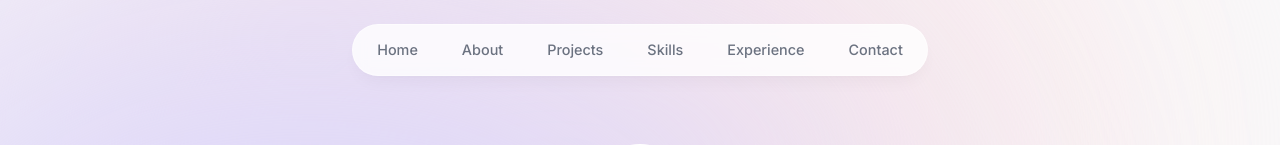
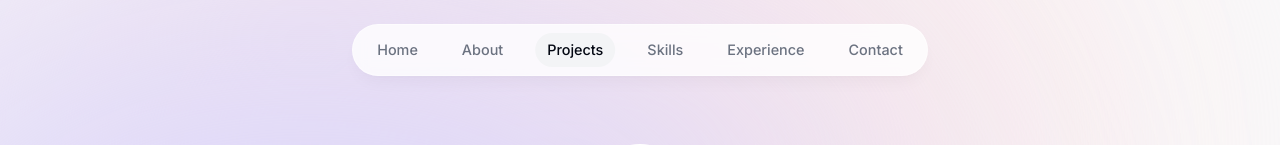
Before and after one commit to Quanghng/Portfolio, a Next.js app: page / in a window 1280 px wide. Shown: the top 145 px of the page. Built offline with nearby package versions, Linux system fonts and the light colour scheme.

Commit message:
Added animations for header and navigations

```diff
--- a/app/layout.tsx
+++ b/app/layout.tsx
@@ -1,6 +1,7 @@
 import Header from '@/components/header'
 import './globals.css'
 import { Inter } from 'next/font/google'
+import ActiveSectionContextProvider from '@/context/active-section-context'
 
 const inter = Inter({ subsets: ['latin'] })
 
@@ -15,12 +16,15 @@
   children: React.ReactNode
 }) {
   return (
-    <html lang="en">
+    <html lang="en" className='!scroll-smooth'>
       <body className={`${inter.className} bg-gray-50 text-gray-950 relative h-[5000px] pt-28 sm:pt-36`}>
         <div className="bg-[#fbe2e3] absolute top-[-6rem] -z-10 right-[11rem] h-[31.25rem] w-[31.25rem] rounded-full blur-[10rem] sm:w-[68.75rem]"></div>
         <div className="bg-[#dbd7fb] absolute top-[-1rem] -z-10 left-[-35rem] h-[50rem] w-[31.25rem] rounded-full blur-[10rem] sm:w-[68.75rem] md:left-[-33rem] lg:left-[-28rem] xl:left-[-15rem] 2xl:left-[-5rem]"></div>
-        <Header />
-        {children}
+
+        <ActiveSectionContextProvider>
+          <Header />
+          {children}
+        </ActiveSectionContextProvider>
       </body>
     </html>
   )
--- a/components/about.tsx
+++ b/components/about.tsx
@@ -1,15 +1,20 @@
 "use client"
 
-import React from 'react'
+import React, { useEffect } from 'react'
 import SectionHeading from './section-heading';
 import { motion } from 'framer-motion'
+import { useSectionView } from '@/lib/hooks';
 
 export default function About() {
+  const { ref } = useSectionView('About');
+
   return (
-    <motion.section className='mb-28 max-w-[45rem] text-center leading-8 sm:mb-40'
+    <motion.section className='mb-28 max-w-[45rem] text-center leading-8 sm:mb-40 scroll-mt-28'
       initial={{ opacity: 0, y: 100}}
       animate={{ opacity: 1, y: 0 }}
       transition={{ delay: 0.175 }}
+      id="about"
+      ref={ref}
     >
       <SectionHeading>About me</SectionHeading>
       <p className="mb-3">
--- a/components/header.tsx
+++ b/components/header.tsx
@@ -1,11 +1,15 @@
 "use client";
 
-import React from 'react'
+import React, { useContext, useState } from 'react'
 import { motion } from "framer-motion"
-import { links } from '@/lib/data';
-import Link from 'next/link';
+import { links } from '@/lib/data'
+import Link from 'next/link'
+import clsx from'clsx'
+import { useActiveSectionContext } from '@/context/active-section-context';
 
 export default function Header() {
+  const { activeSection, setActiveSection, setTimeOfLastClick } = useActiveSectionContext();
+
   return <header className="z-[999] relative">
     <motion.div className="fixed top-0 left-1/2 h-[4.5rem] w-full rounded-none border border-white border-opacity-40 bg-white bg-opacity-80 shadow-lg shadow-black/[0.03] backdrop-blur-[0.5rem] sm:top-6 sm:h-[3.25rem] sm:w-[36rem] sm:rounded-full"
         initial={{ y: -100, x: "-50%", opacity: 0 }}
@@ -17,14 +21,36 @@
         {
           links.map(link => (
             <motion.li
-            className='h-3/4 flex items-center justify-center'
+            className='h-3/4 flex items-center justify-center relative'
             key={link.hash}
             initial={{ y: -100, opacity: 0}}
             animate={{ y: 0, opacity: 1}}
           >
               <Link
-              className='flex w-full items-center justify-center px-3 py-3 hover:text-gray-950 transition' href={link.hash}>
+              className={clsx('flex w-full items-center justify-center px-3 py-3 hover:text-gray-950 transition', {
+                "text-gray-950": activeSection === link.name,
+              })}
+              href={link.hash}
+              onClick={() => {
+                setActiveSection(link.name)
+                setTimeOfLastClick(Date.now())
+              }}
+              >
                 {link.name}
+
+                {
+                  link.name === activeSection && (
+                    <motion.span className='bg-gray-100 rounded-full absolute inset-0 -z-10'
+                    layoutId='activeSection'
+                    transition={{
+                      type: 'spring',
+                      stiffness: 380,
+                      damping: 30,
+                    }}>
+                    </motion.span>
+                  )
+                }
+
               </Link>
             </motion.li>
           ))
--- a/components/intro.tsx
+++ b/components/intro.tsx
@@ -7,10 +7,13 @@
 import Link from 'next/link'
 import { HiDownload } from 'react-icons/hi'
 import { FaGithubSquare } from 'react-icons/fa'
+import { useSectionView } from '@/lib/hooks'
 
 export default function Intro() {
+  const { ref } = useSectionView('Home', 0.5);
+
   return (
-    <section className='mb-28 max-w-[50rem] text-center sm:mb-0'>
+    <section ref={ref} className='mb-28 max-w-[50rem] text-center sm:mb-0 scroll-mt-[100rem]' id='home'>
       <div className='flex items-center justify-center'>
         <div className='relative'>
           <motion.div
--- a/components/projects.tsx
+++ b/components/projects.tsx
@@ -1,11 +1,16 @@
-import React from 'react'
+"use client"
+
+import React, { useEffect } from 'react'
 import SectionHeading from './section-heading'
 import { projectsData } from '@/lib/data'
 import Project from './project'
+import { useSectionView } from '@/lib/hooks'
 
 export default function Projects() {
+  const { ref } = useSectionView('Projects', 0.5);
+
   return (
-    <section>
+    <section ref={ref} id="projects" className='scroll-mt-28'>
       <SectionHeading>My projects</SectionHeading>
       <div>
         {
--- /dev/null
+++ b/context/active-section-context.tsx
@@ -0,0 +1,43 @@
+"use client"
+
+import type { SectionName } from '@/lib/types';
+import React, { useState, createContext, useContext } from 'react'
+
+
+type ActiveSectionContextProviderProps = {
+  children: React.ReactNode;
+}
+type ActiveSectionContextType = {
+  activeSection: SectionName;
+  setActiveSection: React.Dispatch<React.SetStateAction<SectionName>>;
+  timeOfLastClick: number;
+  setTimeOfLastClick: React.Dispatch<React.SetStateAction<number>>
+}
+
+export const ActiveSectionContext = createContext<ActiveSectionContextType | null>(null);
+
+export default function ActiveSectionContextProvider({
+  children,
+}: ActiveSectionContextProviderProps) {
+  const [activeSection, setActiveSection] = useState<SectionName>('Home')
+  // Keep track the time of click to disable the observer temporarily on click
+  const [timeOfLastClick, setTimeOfLastClick] = useState(0);
+
+  return <ActiveSectionContext.Provider value={{
+    activeSection, setActiveSection, timeOfLastClick, setTimeOfLastClick
+  }}>
+    {children}
+  </ActiveSectionContext.Provider>
+}
+
+export function useActiveSectionContext() {
+  const context = useContext(ActiveSectionContext)
+
+  if (context === null) {
+    throw new Error(
+      "useActiveSectionContext must be used within an ActiveSectionContextProvider"
+    );
+  }
+
+  return context;
+}
--- /dev/null
+++ b/lib/hooks.ts
@@ -0,0 +1,23 @@
+// For custom hooks, functions with use keyword at the name
+
+import { useActiveSectionContext } from "@/context/active-section-context";
+import { useEffect } from "react";
+import { useInView } from 'react-intersection-observer';
+import { SectionName } from "./types";
+
+export function useSectionView(sectionName: SectionName, threshold = 0.75) {
+  const { ref, inView } = useInView({
+    threshold,
+  });
+  const { setActiveSection, timeOfLastClick } = useActiveSectionContext();
+
+  useEffect(() => {
+    if (inView && Date.now() - timeOfLastClick > 1000) {
+      setActiveSection(sectionName)
+    }
+  }, [inView, setActiveSection, timeOfLastClick, sectionName])
+
+  return {
+    ref,
+  };
+}
--- /dev/null
+++ b/lib/types.ts
@@ -0,0 +1,3 @@
+import { links } from "./data";
+
+export type SectionName = typeof links[number]["name"];
--- a/package.json
+++ b/package.json
@@ -13,6 +13,7 @@
     "@types/react": "18.2.37",
     "@types/react-dom": "18.2.15",
     "autoprefixer": "10.4.16",
+    "clsx": "^2.0.0",
     "eslint": "8.53.0",
     "eslint-config-next": "14.0.3",
     "framer-motion": "^10.16.5",
@@ -21,6 +22,7 @@
     "react": "18.2.0",
     "react-dom": "18.2.0",
     "react-icons": "^4.12.0",
+    "react-intersection-observer": "^9.5.3",
     "tailwindcss": "3.3.5",
     "typescript": "5.2.2"
   }
```
Also changed, not shown: 1 other file (tests, documents, lock files or other folders).
